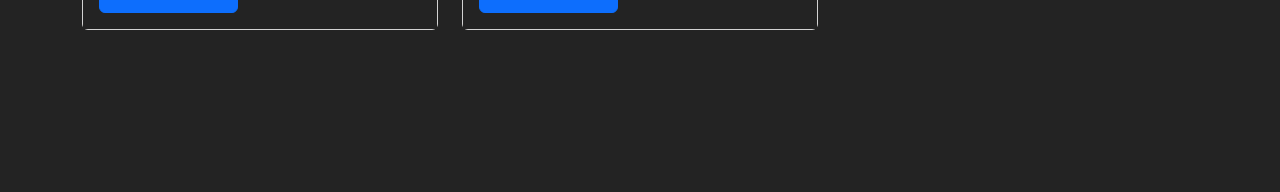
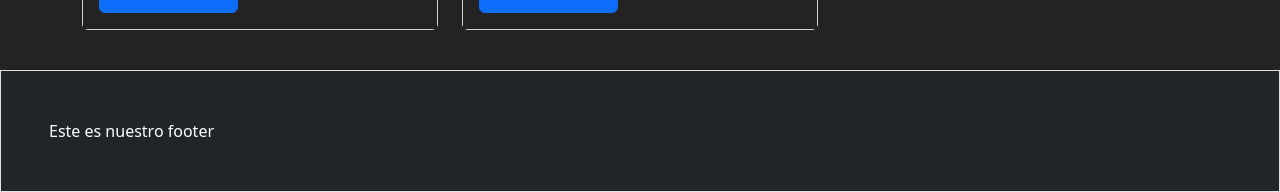
Before and after one commit to erick02edu/ReactPrueba, a React (Vite) app: page / in a window 1280 px wide. Shown: the part 1383-1575 px from the top of the page. Before the commit the page ends 1453 px from the top, so only its background shows below. Built offline with nearby package versions, Linux system fonts and the light colour scheme.

Commit message:
Se agrego el footer

```diff
--- a/src/App.jsx
+++ b/src/App.jsx
@@ -1,5 +1,6 @@
 import './App.css'
 import { Contenido } from './Components/Contenido'
+import { Footer } from './Components/Footer'
 import { ImgPrincipal } from './Components/ImgPrincipal'
 import { Menu } from './Components/Menu'
 
@@ -11,6 +12,7 @@ function App() {
       <Menu/>
       <ImgPrincipal/>
       <Contenido/>
+      <Footer/>
     </div>
   )
 }
--- /dev/null
+++ b/src/Components/Footer.jsx
@@ -0,0 +1,6 @@
+
+export function Footer(){
+    return <div className="p-5 bg-dark text-white border">
+        Este es nuestro footer
+    </div>
+}
```
